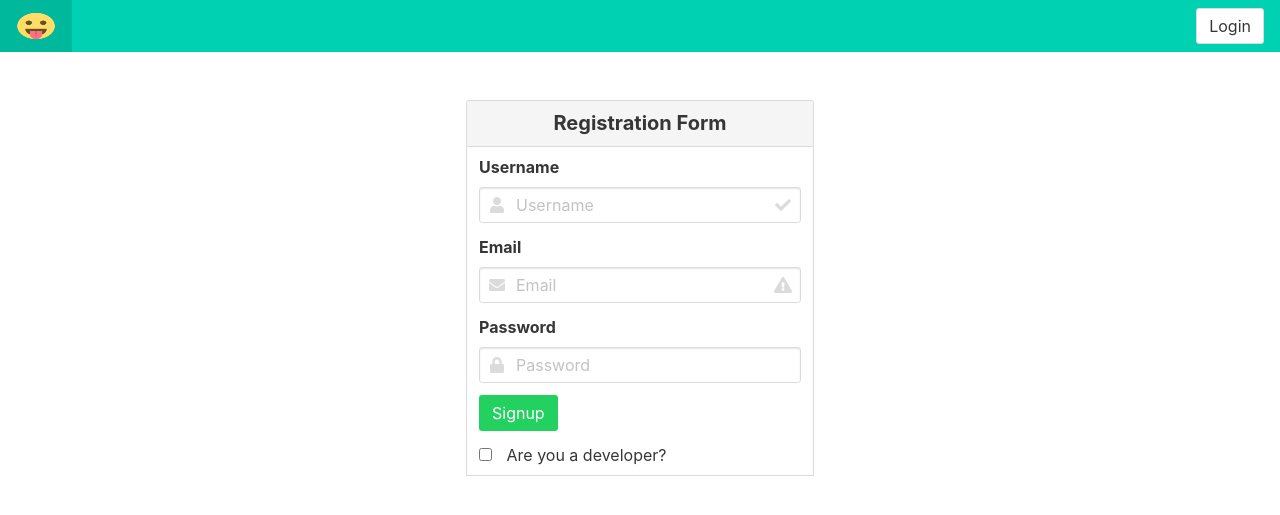
After one commit to saidjillo/django_tutorial_course, a Django app: page /signup in a window 1280 px wide. The commit adds this page. Shown: the top 515 px of the page. Run offline with Django 3.2, Linux system fonts and the light colour scheme; some libraries are stand-ins or nearby versions.

Commit message:
added more models

```diff
--- a/gameshop/wsgi.py
+++ b/gameshop/wsgi.py
@@ -10,12 +10,12 @@ https://docs.djangoproject.com/en/2.1/howto/deployment/wsgi/
 import os
 
 from django.core.wsgi import get_wsgi_application
-# from whitenoise.django import DjangoWhiteNoise
+
 
 os.environ.setdefault('DJANGO_SETTINGS_MODULE', 'gameshop.settings')
 
+
 application = get_wsgi_application()
-# application = DjangoWhiteNoise(application)
 
 
 
--- a/requirements.txt
+++ b/requirements.txt
@@ -24,4 +24,4 @@ social-auth-core==1.6.0
 static3==0.7.0
 Unipath==1.0
 urllib3==1.22
-whitenoise==3.2
+whitenoise==4.0
--- a/shop/admin.py
+++ b/shop/admin.py
@@ -1,6 +1,8 @@
 from django.contrib import admin
 
-from shop.models import Game
+from shop.models import Game , Player, Developer
 
 # Register your models here.
 admin.site.register(Game)
+admin.site.register(Player)
+admin.site.register(Developer)
--- a/shop/templates/shop/base.html
+++ b/shop/templates/shop/base.html
@@ -1,4 +1,5 @@
 <!DOCTYPE html>
+{% load static from staticfiles %}
 <html lang="en">
 <head>
     <meta charset="UTF-8">
@@ -21,6 +22,13 @@
     <div class="navbar-end">
 
         <div class="navbar-item">
+          {% if request.path == "/login" %}
+            <a href="{% url 'shop:signup' %}" class="button">Signup</a>
+            {% elif request.path == "/signup"  %}
+            <a href="{% url 'shop:login' %}" class="button">Login</a>
+            {% elif request.path == "/home"  %}
+            <a href="{% url 'shop:login' %}" class="button">Login</a>
+        {% endif %}
         </div>
     </div>
 </nav>
--- /dev/null
+++ b/shop/templates/shop/signup.html
@@ -0,0 +1,69 @@
+{% extends "shop/base.html" %}
+
+{% block content %}
+
+<div class="columns">
+      <div class="column ">
+          <div  style="margin-left:20px; color:red">
+             {% if error %}
+              <h2>{{ error }}</h2>
+           {% endif %}
+        </div>
+          <nav class="panel">
+            <p class="panel-heading" style="text-align:center">
+            <span><strong>Registration Form</strong></span>
+            </p>
+
+
+              <div class="panel-block">
+                   <form class="control" action="{% url 'shop:create' %}" method="post">
+                          {% csrf_token %}
+                          <div class="field">
+                              <label class="label">Username</label>
+                             <div class="control has-icons-left has-icons-right">
+                                  <input class="input" placeholder="Username" type="text" name="username"/>
+                                 <span class="icon is-small is-left">
+                                    <i class="fas fa-user"></i>
+                                  </span>
+                                  <span class="icon is-small is-right">
+                                    <i class="fas fa-check"></i>
+                                  </span>
+                              </div>
+                          </div>
+                          <div class="field">
+                              <label class="label">Email</label>
+                             <div class="control has-icons-left has-icons-right">
+                                  <input class="input" placeholder="Email" type="email" name="email"/>
+                                 <span class="icon is-small is-left">
+                                    <i class="fas fa-envelope"></i>
+                                  </span>
+                                  <span class="icon is-small is-right">
+                                    <i class="fas fa-exclamation-triangle"></i>
+                                  </span>
+                              </div>
+                          </div>
+                          <div class="field">
+                              <label class="label">Password</label>
+                              <div class="control has-icons-left">
+                                  <input class="input" placeholder="Password" type="password" name="password">
+                                   <span class="icon is-small is-left">
+                                   <i class="fas fa-lock"></i>
+                                  </span>
+                              </div>
+                          </div>
+                          <div class="field">
+                              <p class="control">
+                                  <button class="button is-success" type="submit" value="Signup">Signup</button>
+                              </p>
+                          </div>
+                          <label class="checkbox">
+                              <input type="checkbox" id="developer_checkbox" name="developer" value="developer"/>
+                              Are you a developer?
+                          </label>
+                      </form>
+                    </div>
+          </nav>
+      </div>
+  </div>
+
+{% endblock content %}
--- a/shop/urls.py
+++ b/shop/urls.py
@@ -1,4 +1,3 @@
-from django.conf.urls import url
 from django.urls import path, include
 
 from . import views
@@ -7,4 +6,11 @@ app_name = 'shop'
 
 urlpatterns = [
     path('', views.index, name='index'),
+    path('create', views.create, name='create'),
+    path("loguser", views.login_user, name="loguser"),
+    path('login', views.login_view, name='login'),
+    path('logout', views.logout_view, name='logout'),
+    path('signup', views.signup, name='signup'),
+    path('home', views.home, name='home'),
+
 ]
--- a/shop/views.py
+++ b/shop/views.py
@@ -1,5 +1,9 @@
-from django.shortcuts import render
+from django.shortcuts import render, redirect, get_object_or_404
 from django.http import HttpRequest, HttpResponse
+from django.contrib.auth import login, logout,authenticate
+from django.contrib.auth.models import User, Group
+
+from shop.models import Developer, Player, Game
 
 from shop.models import Game
 
@@ -9,3 +13,81 @@ def index(request):
 
 
         return HttpResponse('Hello my name is saidjillo')
+
+def signup(request):
+    if request.user.is_authenticated:
+        return redirect('shop:index')
+    return render(request, 'shop/signup.html')
+
+def logout_view(request):
+    logout(request)
+    return redirect('shop:login')
+
+def login_view(request):
+    if request.user.is_authenticated:
+        return redirect('shop:index')
+    return render(request, 'shop/login.html')
+
+def login_user(request):
+    pass
+
+def create(request):
+    """
+    This function takes user credentials and signup new user into
+    the database
+    """
+    if request.method == 'POST':
+        username   = request.POST['username']
+        email      = request.POST['email']
+        password   = request.POST['password']
+        developer  = False
+
+        try:
+            if request.POST['developer']:
+                developer = True
+
+        except KeyError:
+            developer = False
+
+        # validate credentials
+        if username is not None and email is not None and password is not None:
+            if not username or not email or not password:
+                return render(request, 'shop/signup.html', {'error':'please fill all the required fields'})
+            if User.objects.filter(username=username).exists():
+                return render(request, 'shop/signup.html', {'error':'user with that username already exists'})
+            elif User.objects.filter(email=email).exists():
+                return render(request, 'shop/signup.html', {'error':'user with that email already exists'})
+
+            user = User.objects.create_user(username, password, email)
+
+            if developer:
+                if Group.objects.filter(name='developers').exists():
+                    dev_group = Group.objects.get(name='developers')
+                else:
+                    Group.objects.create(name='developers').save()
+                    dev_group = Group.objects.get(name='developers')
+
+                dev_group.user_set.add(user)
+                Developer.objects.create(user=user).save()
+
+            else:
+                Player.objects.create(user=user).save()
+
+            user.save()
+            login(request, user, backend='django.contrib.auth.backends.ModelBackend')
+
+        return redirect('shop:index')
+
+    else:
+        return redirect('shop:signup')
+
+
+def home(request):
+    if request.method == 'GET':
+        if request.user.is_authenticated:
+            return redirect('shop:index')
+        games = Game.objects.all()
+        return render(request, 'shop/home.html', {'games':games})
+
+    else:
+        return HttpResponse(status=500)
```
Also changed, not shown: gameshop/settings.py (+7 -1 lines), shop/models.py (+14 -4 lines), shop/templates/shop/home.html (added, +19 -0 lines), shop/templates/shop/login.html (+49 -4 lines), db.sqlite3, shop/migrations/0003_auto_20181116_0330.py (added), shop/migrations/0004_transaction.py (added).
